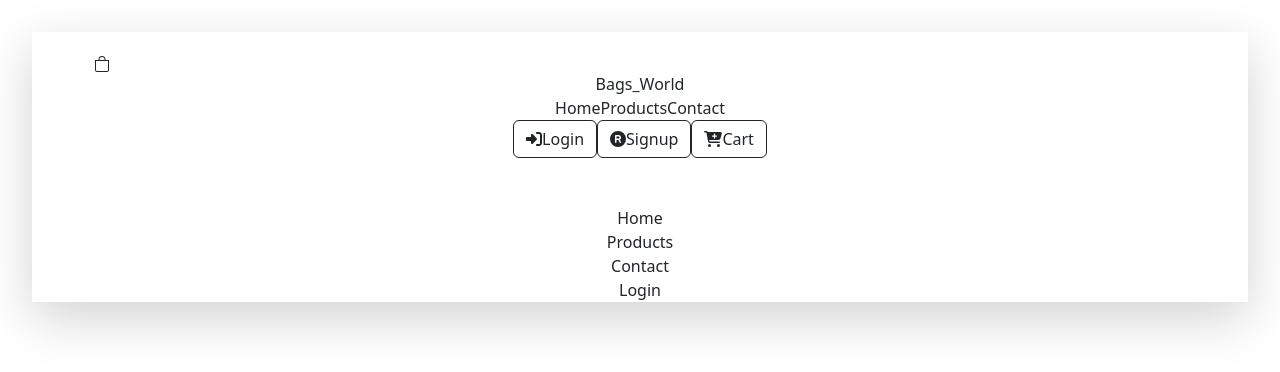
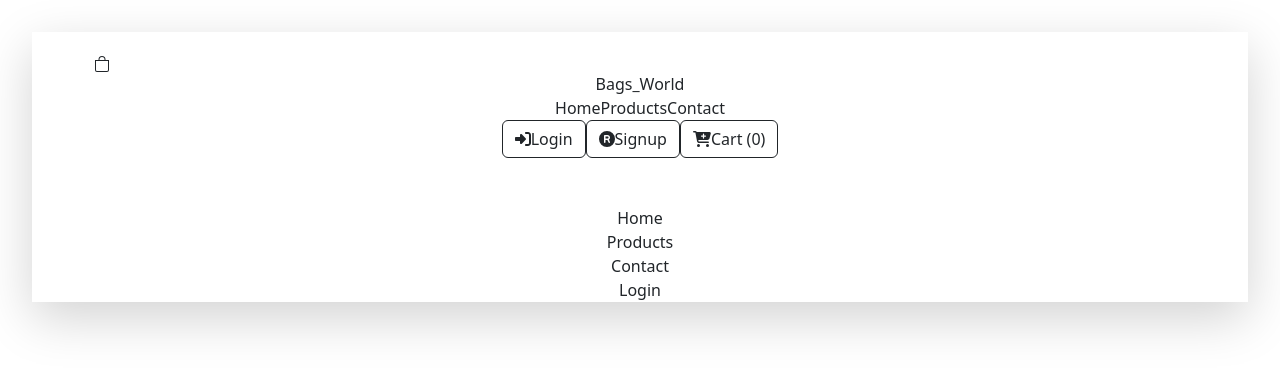
Before and after one commit to Eishasatti/ecomsite-git, a React (Vite) app: page / in a window 1280 px wide. Shown: the top 372 px of the page. Built offline with nearby package versions, Linux system fonts and the light colour scheme; a small style sheet from the web is missing.

Commit message:
add home component

```diff
--- a/src/App.jsx
+++ b/src/App.jsx
@@ -3,11 +3,13 @@ import Navbar from './components/Navbar';
 import { config } from '@fortawesome/fontawesome-svg-core';
 import '@fortawesome/fontawesome-svg-core/styles.css';
 import 'bootstrap/dist/css/bootstrap.min.css';
+import Home from './components/Home';
 
 function App() {
   return (
     <>
       <Navbar />
+      <Home/>
     </>
   );
 }
--- /dev/null
+++ b/src/components/Home.jsx
@@ -0,0 +1,11 @@
+import React from 'react'
+
+const Home = () => {
+  return (
+    <div>
+
+    </div>
+  )
+}
+
+export default Home
--- a/src/components/Navbar.jsx
+++ b/src/components/Navbar.jsx
@@ -14,7 +14,7 @@ const Navbar = () => {
           <div className="flex items-center space-x-4">
             <a href="/" className="text-2xl font-bold flex items-center space-x-2">
               <BsBag />
-              <span>Bags_World</span>
+              <span className="px-2">Bags_World</span>
             </a>
           </div>
           <div className="hidden md:flex space-x-4">
@@ -34,7 +34,7 @@ const Navbar = () => {
             </a>
             <a href="/" className="btn btn-outline-dark flex items-center space-x-2">
               <FontAwesomeIcon icon={faCartPlus} />
-              <span>Cart</span>
+              <span>Cart (0)</span>
             </a>
           </div>
           <div className="md:hidden flex items-center">
```
